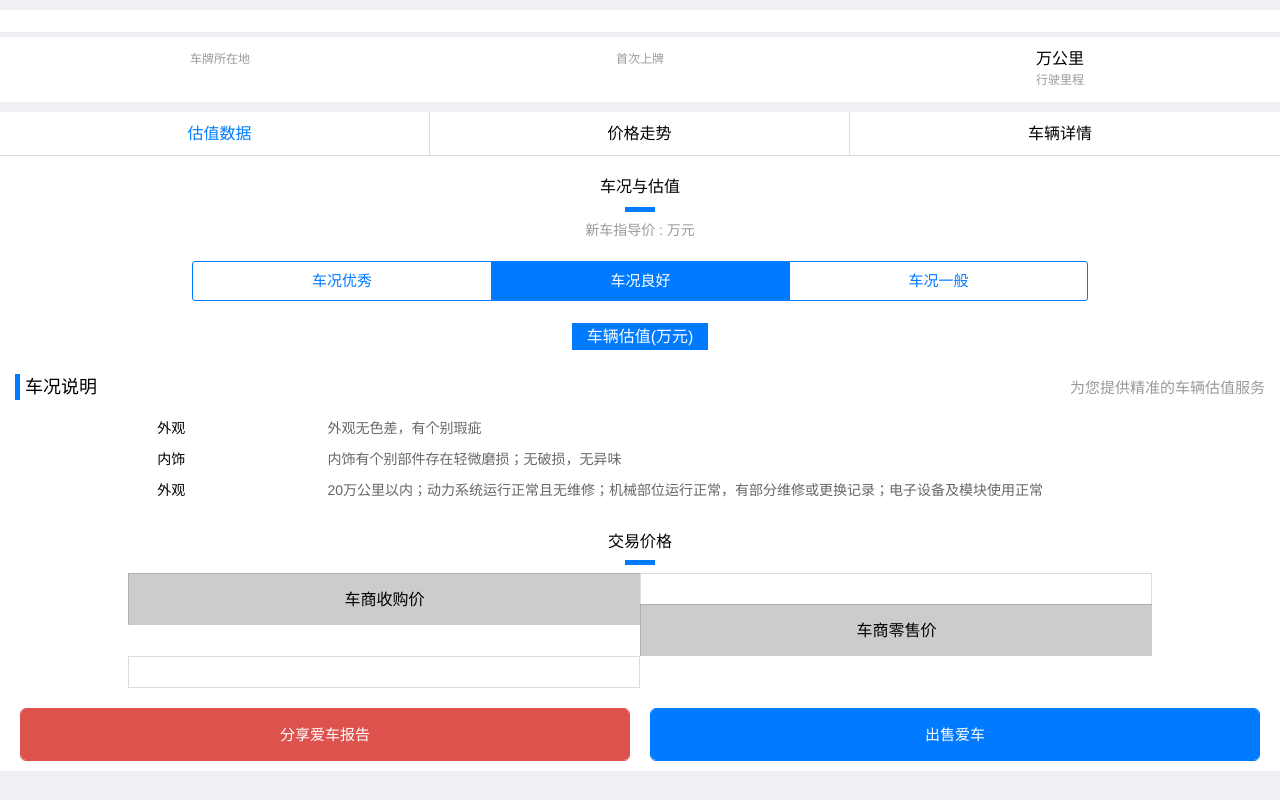
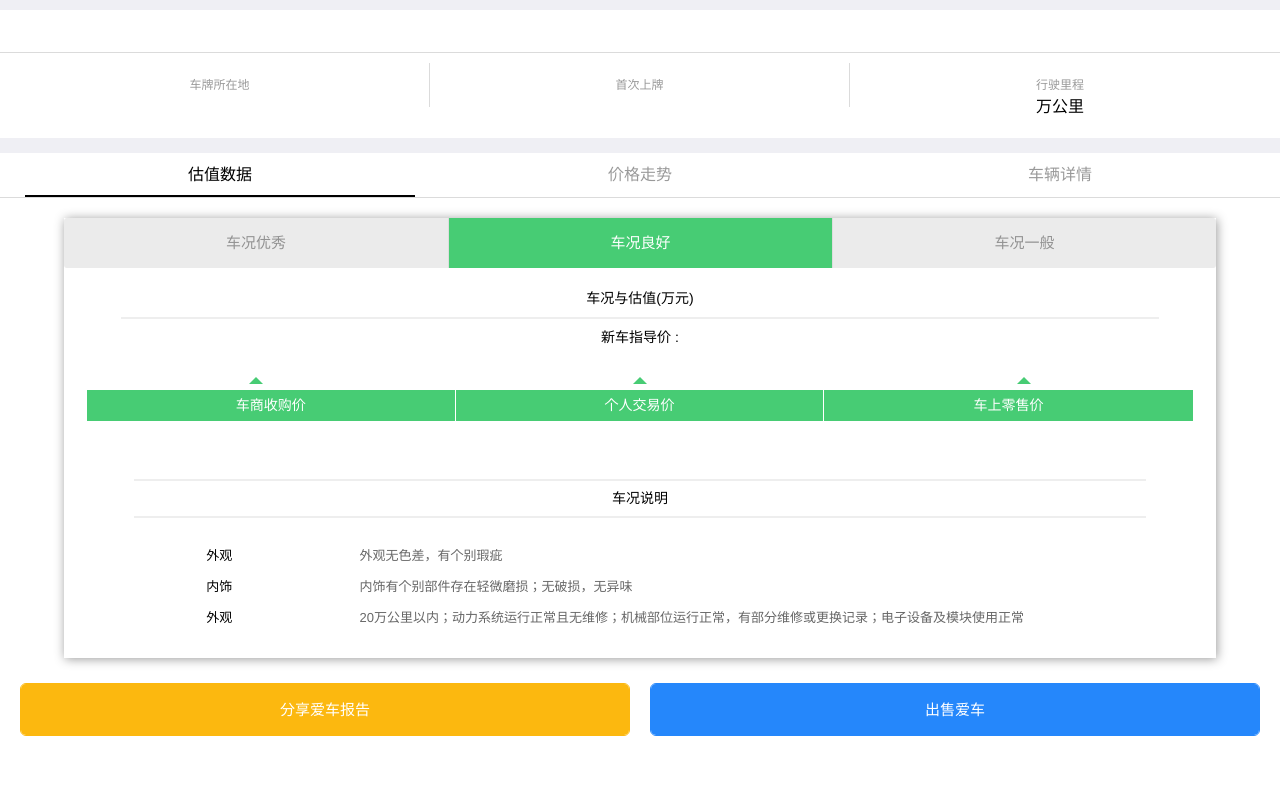
Before and after one commit to super-html5/winStar-h5-ccbCar, a plain HTML site: page template/valuation_result.html in a window 1280 px wide. Both pictures are taken after a click on the link "车况良好". Drawn offline with Linux system fonts and the light colour scheme.

Commit message:
更新一波

```diff
--- a/template/valuation_result.html
+++ b/template/valuation_result.html
@@ -2,7 +2,7 @@
 <html lang="en">
 <head>
     <meta charset="utf-8">
-    <title>爱车估值</title>
+    <title>爱车保值率分析</title>
     <meta name="viewport" content="width=device-width, initial-scale=1,maximum-scale=1,user-scalable=no">
     <meta name="apple-mobile-web-app-capable" content="yes">
     <meta name="apple-mobile-web-app-status-bar-style" content="black">
@@ -10,89 +10,107 @@
     <link rel="stylesheet" href="../dist/css/self-css/public.css">
     <link rel="stylesheet" href="../dist/css/self-css/valuationSesult.css">
 </head>
-<body>
+<body style="background-color: #FFFFFF">
 <div class="mui-content">
     <div class="mui-scroll">
-        <ul class="mui-table-view margin-top10 margin-bottom5">
+        <hr style="background-color:#efeff4; width: 100% ;border: none;height: 10px;padding: 0;margin: 0">
+        <ul class="mui-table-view border-bottom">
             <li class="mui-table-view-cell item-margin mui-media">
-                <a class="margin-top10 bg-fff margin-bottom5" href="javascript:;">
-                    <div class="mui-media-body">
-                        <div class="details-title mui-h5">
-                            <b class="black mui-ellipsis mui-block" id="title"> </b>
+                <div class="mui-media-body padding-top10 padding-bottom10">
+                    <div class="details-title mui-text-center">
+                        <span class="black mui-ellipsis mui-block" id="title"></span>
                     </div>
                 </div>
-                </a>
             </li>
         </ul>
 
 
-        <div class="mui-row bg-fff margin-bottom10 mui-text-center black padding-left10 padding-right10">
+        <div class="mui-row bg-fff mui-text-center black padding-left10 padding-right10 padding-bottom10 padding-top10">
             <div class="mui-col-xs-4 mui-col-sm-4">
-                <li class="mui-table-view-cell mui-list-unstyled">
+                <li class="mui-table-view-cell mui-list-unstyled border-right">
+                    <h6 class="black4">车牌所在地</h6>
                     <div id="_zone"></div>
-                    <h6 class="black4">车牌所在地</h6>
+                </li>
+            </div>
+            <div class="mui-col-xs-4 mui-col-sm-4">
+                <li class="mui-table-view-cell mui-list-unstyled border-right">
+                    <h6 class="black4">首次上牌</h6>
+                    <div id="date"></div>
                 </li>
             </div>
             <div class="mui-col-xs-4 mui-col-sm-4">
                 <li class="mui-table-view-cell mui-list-unstyled">
-                    <div id="date"></div>
-                    <h6 class="black4">首次上牌</h6>
+                    <h6 class="black4">行驶里程</h6>
+                    <div><span id="kilometre"> </span>万公里</div>
+                </li>
+            </div>
+        </div>
+        <hr style="background-color:#efeff4; width: 100% ;border: none;height: 15px;padding: 0;margin:0">
+
+
+        <div class="mui-row bg-fff border-bottom mui-text-center black padding-left10 padding-right10 margin-bottom20">
+            <div class="mui-col-xs-4 mui-col-sm-4">
+                <li class="mui-table-view-cell mui-list-unstyled black4" style="padding-bottom: 0;">
+                    <div id="tab1" class="tab-active" style="padding-bottom: 10px">估值数据</div>
                 </li>
             </div>
             <div class="mui-col-xs-4 mui-col-sm-4">
-                <li class="mui-table-view-cell mui-list-unstyled">
-                    <div><span id="kilometre"> </span>万公里</div>
-                    <h6 class="black4">行驶里程</h6>
+                <li class="mui-table-view-cell mui-list-unstyled black4" style="padding-bottom: 0;">
+                    <div id="tab2" style="padding-bottom: 10px">价格走势</div>
+                </li>
+            </div>
+            <div class="mui-col-xs-4 mui-col-sm-4">
+                <li class="mui-table-view-cell mui-list-unstyled black4" style="padding-bottom: 0;">
+                    <div id="tab3" style="padding-bottom: 10px">车辆详情</div>
                 </li>
             </div>
         </div>
 
 
-        <div class="mui-row bg-fff border-bottom mui-text-center black padding-left10 padding-right10">
-            <div class="mui-col-xs-4 mui-col-sm-4 border-right">
-                <li class="mui-table-view-cell mui-list-unstyled">
-                    <div id="tab1" class="tab-active">估值数据</div>
-                </li>
+        <div class="bg-fff shadow" style="width: 90%;margin: auto;">
+            <div id="tab1-con">
+                <div class="mui-segmented-control" style="border: none">
+                    <a class="mui-control-item mui-active" style="line-height: 50px" href="#item1">车况优秀</a>
+                    <a class="mui-control-item" style="line-height: 50px" href="#item2">车况良好</a>
+                    <a class="mui-control-item" style="line-height: 50px" href="#item3">车况一般</a>
                 </div>
-            <div class="mui-col-xs-4 mui-col-sm-4 border-right">
-                <li class="mui-table-view-cell mui-list-unstyled">
-                    <div id="tab2">价格走势</div>
-                </li>
-            </div>
-            <div class="mui-col-xs-4 mui-col-sm-4">
-                <li class="mui-table-view-cell mui-list-unstyled">
-                    <div id="tab3">车辆详情</div>
-                </li>
+                <div class="mui-text-center padding-top20">
+                    <div class="font-size14">车况与估值(万元)</div>
+                    <hr style="border: 1px solid #eeeeee; width: 90%;">
+                    <div class="font-size14">新车指导价 : <span id="valuaR-price"></span>
                     </div>
                 </div>
-
-
-        <div class="bg-fff">
-            <div id="tab1-con">
-                <div class="mui-text-center padding-top20 padding-bottom20">
-                    <div class="margin-bottom10">车况与估值</div>
-                    <hr style="height: 5px;width:30px; background-color: #007aff;border: none;">
-                    <div class="black4 font-size14">新车指导价 : <span id="valuaR-price"></span> <span>万元</span>
+                <div id="item1" class="mui-control-content mui-active padding-top20 font-size14">
+                    <div class="mui-row mui-text-center">
+                        <div class="mui-col-xs-4" id="excellent_dealer_buy_price"></div>
+                        <div class="mui-col-xs-4" id="excellent_individual_price"></div>
+                        <div class="mui-col-xs-4" id="excellent_dealer_price"></div>
                     </div>
+                    <div class="mui-row mui-text-center" style="padding-bottom: 10px;">
+                        <div class="mui-col-xs-4" style="margin-top: -10px"><span class="jtup"></span></div>
+                        <div class="mui-col-xs-4" style="margin-top: -10px"><span class="jtup"></span></div>
+                        <div class="mui-col-xs-4" style="margin-top: -10px"><span class="jtup"></span></div>
                     </div>
-                <div class="mui-segmented-control" style="width: 70%;margin: auto">
-                    <a class="mui-control-item mui-active" href="#item1">车况优秀</a>
-                    <a class="mui-control-item" href="#item2">车况良好</a>
-                    <a class="mui-control-item" href="#item3">车况一般</a>
+                    <div class="mui-row mui-text-center"
+                         style="background-color: #47cc74; color: #FFFFFF;width: 96%;margin: auto">
+                        <div class="mui-col-xs-4" style="padding: 5px 0; border-right: 1px solid #fff">车商收购价</div>
+                        <div class="mui-col-xs-4 " style="padding: 5px 0;border-right: 1px solid #fff">个人交易价</div>
+                        <div class="mui-col-xs-4" style="padding: 5px 0">车上零售价</div>
                     </div>
-                <div id="item1" class="mui-control-content mui-active">
-                    <div class="mui-text-center padding-bottom20">
-                        <div class="margin-top25"><span
-                                style="background-color: #007aff;color: #FFFFFF;padding:5px 15px 5px 15px;">车辆估值(万元)</span>
+                    <div class="mui-row mui-text-center padding-bottom20 padding-top10">
+                        <div class="mui-col-xs-3 mui-text-left" style="padding-left: 3%;"
+                             id="excellent_dealer_low_buy_price"></div>
+                        <div class="mui-col-xs-3"><span style="margin-right: 20px"
+                                                        id="excellent_individual_low_sold_price"></span></div>
+                        <div class="mui-col-xs-3"><span style="margin-left: 25px"
+                                                        id="excellent_dealer_low_sold_price"></span></div>
+                        <div class="mui-col-xs-3 mui-text-right" style="padding-right: 3%;"
+                             id="excellent_dealer_high_sold_price"></div>
                     </div>
-                        <div class="margin-top10 font-size18" style="color: #007aff;font-weight: 700"
-                             id="reference-quote-excellent"></div>
-                    </div>
-
                     <div class="padding-left15 padding-right15 padding-bottom20">
-                        <span class="font-size18"
-                              style="border-left: 5px solid #007aff; padding:3px 0">&nbsp;车况说明</span>
-                        <span class="black4 mui-pull-right font-size15">为您提供精准的车辆估值服务</span>
+                        <hr style="border: 1px solid #eeeeee; width: 90%;">
+                        <div class="mui-text-center">车况说明</div>
+                        <hr style="border: 1px solid #eeeeee; width: 90%;">
                     </div>
                     <div class="padding-left15 padding-right15 mui-row car-content padding-bottom20">
                         <span class="mui-col-xs-3 mui-text-center">外观</span>
@@ -105,18 +123,38 @@
                         <span class="mui-col-xs-9 black6">2年且4万公里以内；动力系统、机械部位运行正常且无维修；按时保养且记录完整；电子系统无任何故障</span>
                     </div>
                 </div>
-                <div id="item2" class="mui-control-content">
-                    <div class="mui-text-center padding-bottom20">
-                        <div class="margin-top25"><span
-                                style="background-color: #007aff;color: #FFFFFF;padding:5px 15px 5px 15px;">车辆估值(万元)</span>
+                <div id="item2" class="mui-control-content padding-top20 font-size14">
+                    <div class="mui-row mui-text-center">
+                        <div class="mui-col-xs-4" id="good_dealer_buy_price"></div>
+                        <div class="mui-col-xs-4" id="good_individual_price"></div>
+                        <div class="mui-col-xs-4" id="good_dealer_price"></div>
                     </div>
-                        <div class="margin-top10 font-size18 " style="color: #007aff;font-weight: 700"
-                             id="reference-quote-good"></div>
+                    <div class="mui-row mui-text-center" style="padding-bottom: 10px;">
+                        <div class="mui-col-xs-4" style="margin-top: -10px"><span class="jtup"></span></div>
+                        <div class="mui-col-xs-4" style="margin-top: -10px"><span class="jtup"></span></div>
+                        <div class="mui-col-xs-4" style="margin-top: -10px"><span class="jtup"></span></div>
                     </div>
+                    <div class="mui-row mui-text-center"
+                         style="background-color: #47cc74; color: #FFFFFF;width: 96%;margin: auto">
+                        <div class="mui-col-xs-4" style="padding: 5px 0; border-right: 1px solid #fff">车商收购价</div>
+                        <div class="mui-col-xs-4 " style="padding: 5px 0;border-right: 1px solid #fff">个人交易价</div>
+                        <div class="mui-col-xs-4" style="padding: 5px 0">车上零售价</div>
+                    </div>
+                    <div class="mui-row mui-text-center padding-bottom20 padding-top10">
+                        <div class="mui-col-xs-3 mui-text-left" style="padding-left: 3%;"
+                             id="good_dealer_low_buy_price"></div>
+                        <div class="mui-col-xs-3"><span style="margin-right: 20px"
+                                                        id="good_individual_low_sold_price"></span></div>
+                        <div class="mui-col-xs-3"><span style="margin-left: 25px"
+                                                        id="good_dealer_low_sold_price"></span></div>
+                        <div class="mui-col-xs-3 mui-text-right" style="padding-right: 3%;"
+                             id="good_dealer_high_sold_price"></div>
+                    </div>
+
                     <div class="padding-left15 padding-right15 padding-bottom20">
-                        <span class="font-size18"
-                              style="border-left: 5px solid #007aff; padding:3px 0">&nbsp;车况说明</span>
-                        <span class="black4 mui-pull-right font-size15">为您提供精准的车辆估值服务</span>
+                        <hr style="border: 1px solid #eeeeee; width: 90%;">
+                        <div class="mui-text-center">车况说明</div>
+                        <hr style="border: 1px solid #eeeeee; width: 90%;">
                     </div>
                     <div class="padding-left15 padding-right15 mui-row car-content padding-bottom20">
                         <span class="mui-col-xs-3 mui-text-center">外观</span>
@@ -129,18 +167,37 @@
                         <span class="mui-col-xs-9 black6">20万公里以内；动力系统运行正常且无维修；机械部位运行正常，有部分维修或更换记录；电子设备及模块使用正常</span>
                     </div>
                 </div>
-                <div id="item3" class="mui-control-content">
-                    <div class="mui-text-center padding-bottom20">
-                        <div class="margin-top25"><span
-                                style="background-color: #007aff;color: #FFFFFF;padding:5px 15px 5px 15px;">车辆估值(万元)</span>
+                <div id="item3" class="mui-control-content padding-top20 font-size14">
+                    <div class="mui-row mui-text-center">
+                        <div class="mui-col-xs-4" id="normal_dealer_buy_price"></div>
+                        <div class="mui-col-xs-4" id="normal_individual_price"></div>
+                        <div class="mui-col-xs-4" id="normal_dealer_price"></div>
                     </div>
-                        <div class="margin-top10 font-size18 " style="color: #007aff;font-weight: 700"
-                             id="reference-quote-ordinary"></div>
+                    <div class="mui-row mui-text-center" style="padding-bottom: 10px;">
+                        <div class="mui-col-xs-4" style="margin-top: -10px"><span class="jtup"></span></div>
+                        <div class="mui-col-xs-4" style="margin-top: -10px"><span class="jtup"></span></div>
+                        <div class="mui-col-xs-4" style="margin-top: -10px"><span class="jtup"></span></div>
+                    </div>
+                    <div class="mui-row mui-text-center"
+                         style="background-color: #47cc74; color: #FFFFFF;width: 96%;margin: auto">
+                        <div class="mui-col-xs-4" style="padding: 5px 0; border-right: 1px solid #fff">车商收购价</div>
+                        <div class="mui-col-xs-4 " style="padding: 5px 0;border-right: 1px solid #fff">个人交易价</div>
+                        <div class="mui-col-xs-4" style="padding: 5px 0">车上零售价</div>
+                    </div>
+                    <div class="mui-row mui-text-center padding-bottom20 padding-top10">
+                        <div class="mui-col-xs-3 mui-text-left" style="padding-left: 3%;"
+                             id="normal_dealer_low_buy_price"></div>
+                        <div class="mui-col-xs-3"><span style="margin-right: 20px"
+                                                        id="normal_individual_low_sold_price"></span></div>
+                        <div class="mui-col-xs-3"><span style="margin-left: 25px"
+                                                        id="normal_dealer_low_sold_price"></span></div>
+                        <div class="mui-col-xs-3 mui-text-right" style="padding-right: 3%;"
+                             id="normal_dealer_high_sold_price"></div>
                     </div>
                     <div class="padding-left15 padding-right15 padding-bottom20">
-                        <span class="font-size18"
-                              style="border-left: 5px solid #007aff; padding:3px 0">&nbsp;车况说明</span>
-                        <span class="black4 mui-pull-right font-size15">为您提供精准的车辆估值服务</span>
+                        <hr style="border: 1px solid #eeeeee; width: 90%;">
+                        <div class="mui-text-center">车况说明</div>
+                        <hr style="border: 1px solid #eeeeee; width: 90%;">
                     </div>
                     <div class="padding-left15 padding-right15 mui-row car-content padding-bottom20">
                         <span class="mui-col-xs-3 mui-text-center">外观</span>
@@ -153,57 +210,53 @@
                         <span class="mui-col-xs-9 black6">动力系统正常且无维修；机械部位运行存在异常，有部分维修或更换记录</span>
                     </div>
                 </div>
-
-                <div class="mui-text-center">
-                    <div>交易价格</div>
-                    <hr style="height: 5px;width:30px; background-color: #007aff;border: none;">
-                </div>
-
-                <div class="mui-row mui-text-center padding-bottom20" style="width: 80%; margin: auto">
-                    <div class="mui-col-xs-6 border-top border-left "
-                         style="background-color: rgba(0,0,0,0.2); padding: 15px;">车商收购价
-                    </div>
-                    <div class="mui-col-xs-6 border-top border-left border-right" style="padding: 15px"
-                         id="dealerBuyPrice"></div>
-
-                    <div class="mui-col-xs-6 border-top border-left"
-                         style="background-color: rgba(0,0,0,0.2); padding: 15px">车商零售价
-                    </div>
-                    <div class="mui-col-xs-6 border-top border-left border-right border-bottom" style="padding: 15px"
-                         id="dealerPrice">
             </div>
         </div>
-            </div>
-
         <div id="tab2-con" class="mui-row mui-text-center padding-top20" style="display: none;">
             <div class="mui-text-center">
-                    <div>车辆零售价历史走势</div>
-                    <hr style="height: 5px;width:30px; background-color: #007aff;border: none;">
+                <div>车辆零售价未来走势</div>
+                <hr style="height: 5px;width:30px; background-color: #47cc74;border: none;">
             </div>
             <div class="mui-col-xs-12">
-                    <div id="container1" style="height: 300px; width: 300px;margin: auto"></div>
-                </div>
-                <div class="mui-text-center">
-                    <div>车辆零售价未来走势</div>
-                    <hr style="height: 5px;width:30px; background-color: #007aff;border: none;">
-                </div>
-                <div class="mui-col-xs-12">
-                    <div id="container" style="height: 300px; width: 300px;margin: auto"></div>
+                <div id="container" style="height: 200px; width: 300px;margin: auto"></div>
             </div>
         </div>
         <div id="tab3-con" style="display: none">
-
+            <ul class="mui-table-view padding-left25 padding-right25 padding-bottom20">
+                <li class="mui-table-view-cell">车辆号牌<span class="mui-badge clearBg font-size16">陕A3UW53</span></li>
+                <li class="mui-table-view-cell">中文品牌<span class="mui-badge clearBg font-size16">马自达</span></li>
+                <li class="mui-table-view-cell">国产/进口<span class="mui-badge clearBg font-size16">国产</span></li>
+                <li class="mui-table-view-cell">排量/功率<span class="mui-badge clearBg font-size16">1998ml/147kw</span>
+                </li>
+                <li class="mui-table-view-cell">机动车状态<span class="mui-badge clearBg font-size16">正常</span></li>
+                <li class="mui-table-view-cell">抵押状态<span class="mui-badge clearBg font-size16">正常</span></li>
+                <li class="mui-table-view-cell">检验有效期<span class="mui-badge clearBg font-size16">2018.08.18</span>
+                </li>
+                <li class="mui-table-view-cell">交强险有效期<span class="mui-badge clearBg font-size16">2018.08.18</span>
+                </li>
+                <li class="mui-table-view-cell">出厂日期<span class="mui-badge clearBg font-size16">2018.08.18</span>
+                </li>
+                <li class="mui-table-view-cell">初登日期<span class="mui-badge clearBg font-size16">2018.08.18</span>
+                </li>
+                <li class="mui-table-view-cell">是否过户<span class="mui-badge clearBg font-size16">否</span></li>
+                <li class="mui-table-view-cell">环保达标情况<span class="mui-badge clearBg font-size16">达标</span></li>
+                <li class="mui-table-view-cell">车辆所在地<span class="mui-badge clearBg font-size16">西安</span></li>
+                <li class="mui-table-view-cell">累计违法数量（个）<span class="mui-badge clearBg font-size16">10</span></li>
+                <li class="mui-table-view-cell">累计罚款记分（分）<span class="mui-badge clearBg font-size16">9</span></li>
+            </ul>
         </div>
-            <div class="mui-row">
+        <div class="mui-row margin-top25">
             <div class="mui-col-xs-6" style="padding: 0 10px 0 20px">
-                    <button class="mui-btn mui-btn-block mui-btn-danger">分享爱车报告</button>
+                <button class="mui-btn mui-btn-block"
+                        style="border: 1px solid rgb(252,184,15);background-color: rgb(252,184,15); color: #FFFFFF">
+                    分享爱车报告
+                </button>
             </div>
             <div class="mui-col-xs-6" style="padding: 0 20px 0 10px">
                 <button class="mui-btn mui-btn-block"
-                            style="border: 1px solid #007aff;background-color: #007aff; color: #FFFFFF">
+                        style="border: 1px solid rgb(37,135,251);background-color: rgb(37,135,251); color: #FFFFFF">
                     出售爱车
                 </button>
-                </div>
             </div>
         </div>
     </div>
```
Also changed, not shown: dist/css/mui.min.css, dist/css/self-css/public.css, dist/js/valuation.js, dist/js/valuation_result.js. Lines whose indentation alone changed are shown as unchanged.
